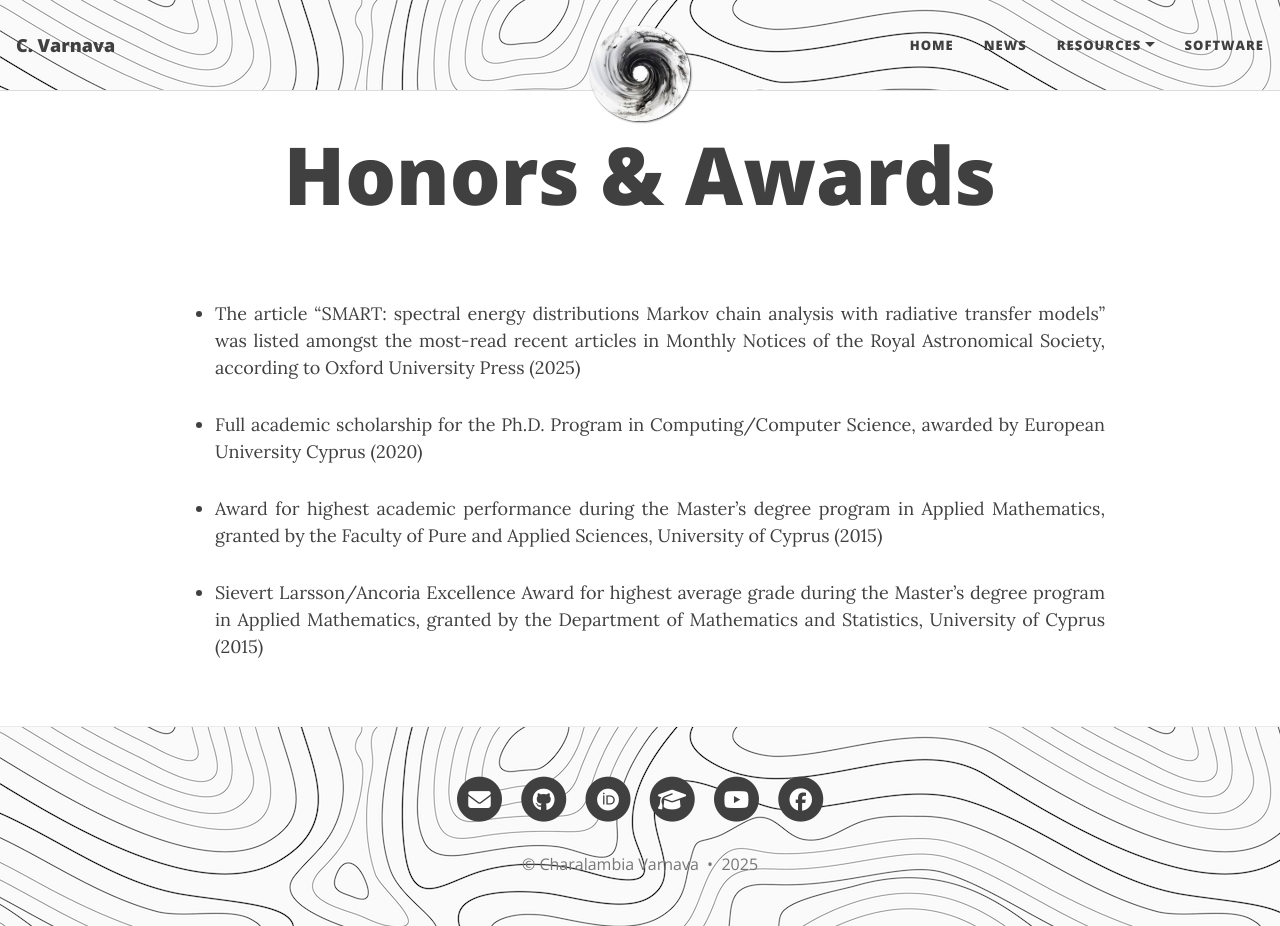
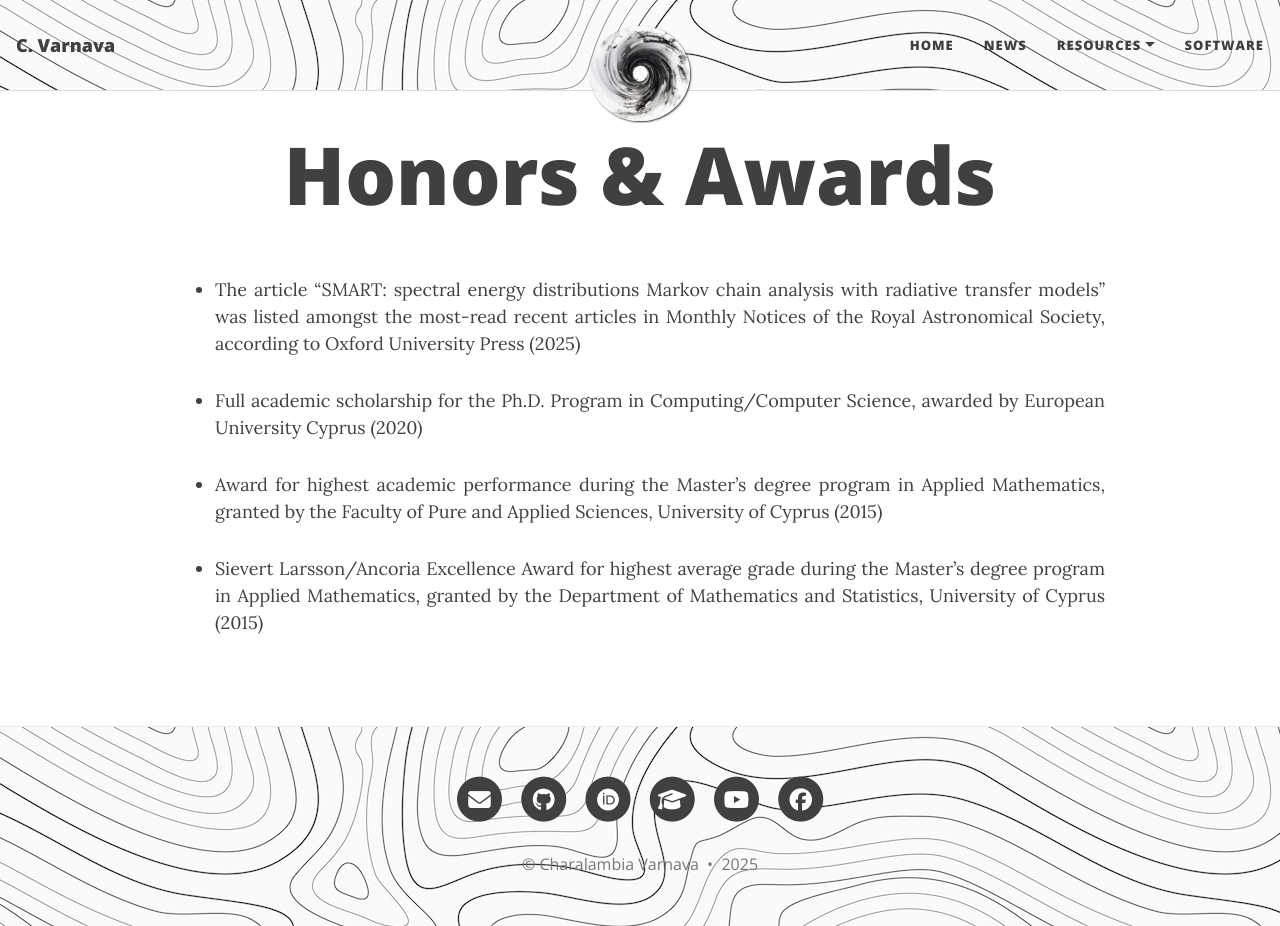
Before and after one commit to ch-var/ch-var.github.io, a Jekyll site: the page built from awards.html, in a window 1280 px wide and 926 px high. Built offline with Jekyll 4.4.1, drawn with Linux system fonts in a browser that asks for light colours.

Commit message:
Update awards.html

```diff
--- a/awards.html
+++ b/awards.html
@@ -20,8 +20,7 @@ title: Honors & Awards
   }
 </style>
 
-<br>
-<br>
+<p></p>
 <ul>
 <li class="responsive-margin">The article “SMART: spectral energy distributions Markov chain analysis with radiative transfer models” was listed amongst the most-read recent articles in Monthly Notices of the Royal Astronomical Society, according to Oxford University Press (2025)</li>
 <p></p>
```
